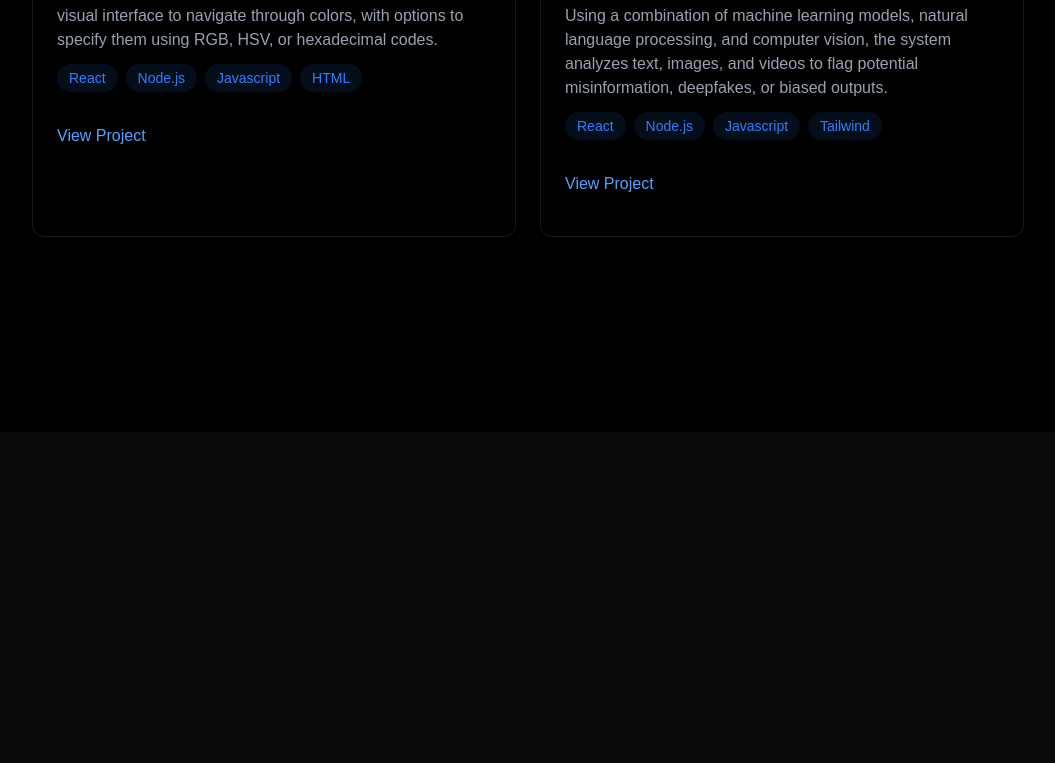
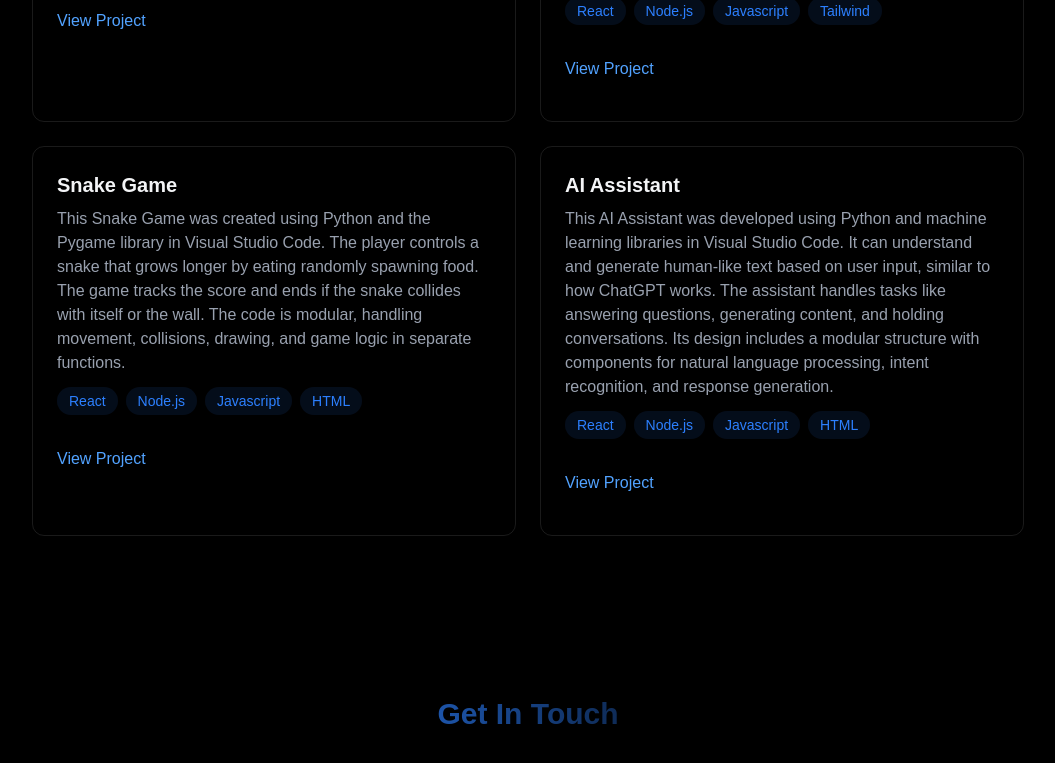
Before and after one commit to ch-focus/CHARLES_PORTFOLIO, a React (Vite) app: page / in a window 1280 px wide. Shown: the part 2000-2763 px from the top of the page, without its empty margins (112-1167 px from the left). Before the commit the page ends 2432 px from the top, so only its background shows below. Built offline with nearby package versions, Linux system fonts and the light colour scheme.

Commit message:
added new file

```diff
--- a/src/App.jsx
+++ b/src/App.jsx
@@ -7,6 +7,7 @@
 import { Home } from "./components/sections/Home";
 import { About } from "./components/sections/About";
 import { Projects } from "./components/sections/Projects";
+import { Contact } from "./components/sections/Contact";
 
 
 function App() {
@@ -24,6 +25,7 @@
        <Home />
        <About />
        <Projects />
+       <Contact />
     </div>
       </>
   );
--- a/src/components/RevealOnScroll.jsx
+++ b/src/components/RevealOnScroll.jsx
@@ -0,0 +1,25 @@
+import { useRef, useEffect } from "react";
+
+export const RevealOnScroll = ({ children }) => {
+    const ref = useRef(null);
+
+    useEffect(() => {
+        const observer = new IntersectionObserver (
+            ([entry]) => {
+            if (entry.isIntersecting) {
+                ref.current.classList.add("visible")
+            }
+        }, {threshold: 0.2, rootMargin: "0px 0px -50px 0px"}
+    );
+
+    if (ref.current) observer.observe(ref.current)
+
+        return () => observer.disconnect(  );
+    });
+
+    return (
+        <div ref={ref} className="reveal">
+            {children}
+        </div>
+    );
+};
--- a/src/components/sections/About.jsx
+++ b/src/components/sections/About.jsx
@@ -1,3 +1,5 @@
+import { RevealOnScroll } from "../RevealOnScroll";
+
 export const About = () => {
     const frontendSkills = [
         "React",
@@ -20,6 +22,7 @@
       id="about"
       className="min-h-screen flex items-center justify-center py-20"
  >
+    <RevealOnScroll>
      <div className="max-w-3xl mx-auto px-4">
         <h2 className="text-3xl font-bold mb-8 bg-gradient-to-r from-blue-500 t0-cyan-400 bg-clip-text text-transparent text-center">
             {" "}
@@ -28,7 +31,7 @@
 
            <div className="rounded-xl p-8 border-white/10 border hover:-translate-y-1 transition-all">
              <p className="text-gray-300 mb-6">
-                Passionate developer with expertise in building scalable web
+                I'm a Passionate developer with expertise in building scalable web
                 applications and creating innovative solutions.
              </p>
 
@@ -112,6 +115,7 @@
               </div>
            </div>
      </div>
+     </RevealOnScroll>
     </section>
     );
 };
--- a/src/components/sections/Contact.jsx
+++ b/src/components/sections/Contact.jsx
@@ -0,0 +1,91 @@
+import { RevealOnScroll } from "../RevealOnScroll";
+import emailjs from 'emailjs-com'
+import { useState } from "react";
+
+export const Contact = () => {
+    const [formData, setFormData] = useState({
+        name: "",
+        email: "",
+        message: "",
+    });
+
+    const handleSubmit =(e) => {
+        e.preventDefault()
+
+        emailjs
+        .sendForm(
+            import.meta.env.VITE_SERVICE_ID,
+            import.meta.env.VITE_TEMPLATE_ID,
+            e.target,
+            import.meta.env.VITE_PUBLIC_KEY
+        )
+        .then((result) => {
+            alert("Message Sent!");
+            setFormData({ name: "", email: "", message: "" });
+        })
+        .catch(() => alert("Oops! something went wrong. please try again."));
+    };
+
+    return (
+      <section
+        id="contact"
+        className="min-h screen flex items-center justify-center py-20"
+    >
+        <RevealOnScroll>
+            <div className="px-4 w-150">
+                <h2 className="text-3xl font-bold mb-8 bg-gradient-to-r from-blue-500 t0-cyan-400 bg-clip-text text-transparent text-center">
+                    {" "}
+                     Get In Touch
+                 </h2>
+                <form className="space-y-6" onSubmit={handleSubmit}>
+                    <div className="relative">
+                        <input
+                        type="text"
+                        id="name"
+                        name="name"
+                        required
+                        value={formData.name}
+                        className="w-full bg-white/5 border border-white/10 rounded px-4 py-3 text-white transition focus:outline-none focus:border-blue-500 focus:bg-blue-500/5"
+                        placeholder="Name..."
+                        onChange={(e) => setFormData({...formData, name: e.target.value})}
+                        />
+                    </div>
+
+                    <div className="relative">
+                        <input
+                        type="email"
+                        id="email"
+                        name="email"
+                        required
+                        value={formData.email}
+                        className="w-full bg-white/5 border border-white/10 rounded px-4 py-3 text-white transition focus:outline-none focus:border-blue-500 focus:bg-blue-500/5"
+                        placeholder="example@gmail.com"
+                        onChange={(e) => setFormData({...formData, email: e.target.value})}
+                        />
+                    </div>
+
+                    <div className="relative">
+                        <textarea
+                        id="message"
+                        name="message"
+                        required
+                        value={formData.message}
+                        rows={5}
+                        className="w-full bg-white/5 border border-white/10 rounded px-4 py-3 text-white transition focus:outline-none focus:border-blue-500 focus:bg-blue-500/5"
+                        placeholder="Your Message..."
+                        onChange={(e) => setFormData({...formData, message: e.target.value})}
+                        />
+                    </div>
+
+                    <button
+                     type="submit"
+                     className="w-full bg-blue-500 text-white py-3 px-6 rounded font-medium transition relative overflow-hidden hover:-translate-y-0.5 hover:shadow-[0_0_15px_rgba(59,130,246,0.4)]"
+                    >
+                        Send Message
+                    </button>
+                </form>
+            </div>
+        </RevealOnScroll>
+        </section>
+    );
+};
--- a/src/components/sections/Home.jsx
+++ b/src/components/sections/Home.jsx
@@ -1,9 +1,12 @@
+import { RevealOnScroll } from "../RevealOnScroll";
+
 export const Home = () => {
     return (
         <section
             id="home"
             className="min-h-screen flex items-center justify-center relative"
         >
+            <RevealOnScroll>
             <div className="text-center z-10 px-4 ">
                 <h1 className="text-5xl md:text-7xl font-bold mb-6 bg-gradient-to-r from-blue-500 to-cyan-400 bg-clip-text text-transparent leading-right">
                     Hey, I'm charles Tech*
@@ -30,6 +33,7 @@
                       </a>
                 </div>
             </div>
+            </RevealOnScroll>
         </section>
     );
 };
--- a/src/components/sections/Projects.jsx
+++ b/src/components/sections/Projects.jsx
@@ -1,9 +1,12 @@
+import { RevealOnScroll } from "../RevealOnScroll";
+
 export const Projects = () => {
     return (
         <section
             id="projects"
             className="min-h-screen flex items-center justify-center py-20"
         >
+            <RevealOnScroll>
             <div className="max-w-5xl mx-auto px-4">
                 <h2 className="text-3xl font-bold mb-8 bg-gradient-to-r from-blue-500 t0-cyan-400 bg-clip-text text-transparent text-center">
                     {" "}
@@ -76,8 +79,75 @@
                         </div>
                     </div>
 
-                </div>
-            </div>
+                    <div className="p-6 rounded-xl border border-white/10 hover:-translate-y-1 hover:border-blue-500/30 hover:shadow-[0_2px_8px_rgba(59,130,246,0.2)] transition ">
+                        <h3 className="text-xl font-bold mb-2"> Snake Game </h3>
+                        <p className="text-gray-400 mb-3">
+                           This Snake Game was created using Python and the Pygame library in Visual Studio Code.
+                           The player controls a snake that grows longer by eating randomly spawning food.
+                           The game tracks the score and ends if the snake collides with itself or the wall.
+                           The code is modular, handling movement, collisions, drawing, and game logic in separate functions.
+                        </p>
+                        <div className="flex flex-wrap gap-2 mb-4">
+                            {["React", "Node.js", "Javascript", "HTML"].map((tech, key) => (
+                                <span
+                                    key={key}
+                                    className="bg-blue-500/10 text-blue-500 py-1 px-3 rounded-full text-sm hover:bg-blue-500/20
+                                            hover:shadow-[0_2px_8px_rgba(59,130,246,0.1)] transition-all
+                            "
+                                >
+                                    {tech}
+
+                                </span>
+                            ))}
+                        </div>
+
+                        <div className="flex justify-between items-center">
+                            <a
+                                href="#"
+                                className="text-blue-400 hover:text-blue-300 transition-colors my-4"
+                            >
+                                {" "}
+                                View Project  {" "}
+                            </a>
+                        </div>
+                    </div>
+
+                    <div className="p-6 rounded-xl border border-white/10 hover:-translate-y-1 hover:border-blue-500/30 hover:shadow-[0_2px_8px_rgba(59,130,246,0.2)] transition ">
+                        <h3 className="text-xl font-bold mb-2"> AI Assistant </h3>
+                        <p className="text-gray-400 mb-3">
+                           This AI Assistant was developed using Python and machine learning libraries in Visual Studio Code.
+                           It can understand and generate human-like text based on user input, similar to how ChatGPT works.
+                           The assistant handles tasks like answering questions, generating content, and holding conversations.
+                           Its design includes a modular structure with components for natural language processing, intent recognition, and response generation.
+                         </p>
+                         <div className="flex flex-wrap gap-2 mb-4">
+                            {["React", "Node.js", "Javascript", "HTML"].map((tech, key) => (
+                                <span
+                                    key={key}
+                                    className="bg-blue-500/10 text-blue-500 py-1 px-3 rounded-full text-sm hover:bg-blue-500/20
+                                            hover:shadow-[0_2px_8px_rgba(59,130,246,0.1)] transition-all
+                            "
+                                >
+                                    {tech}
+
+                                </span>
+                            ))}
+                        </div>
+
+                        <div className="flex justify-between items-center">
+                            <a
+                                href="#"
+                                className="text-blue-400 hover:text-blue-300 transition-colors my-4"
+                            >
+                                {" "}
+                                View Project  {" "}
+                            </a>
+                        </div>
+                    </div>
+
+                    </div>
+                    </div>
+            </RevealOnScroll>
         </section>
     );
 };
--- a/src/index.css
+++ b/src/index.css
@@ -27,10 +27,10 @@
 
   @keyframes loading {
     0% {
-      transform: translatex(-100%)
+      transform: translateX(-100%)
     }
     100% {
-      transform: translatex(250%)
+      transform: translateX(250%)
     }
   }
 
@@ -38,3 +38,14 @@
     animation: loading 0.8s ease infinite;
   }
 }
+
+.reveal {
+  opacity: 0;
+  transform: translateY(20px);
+  transition: opacity 0.7s ease, transform 0.7s ease;
+}
+
+.reveal.visible {
+  opacity: 1;
+  transform: translateY(0);
+}
```
Also changed, not shown: 1 other file (tests, documents, lock files or other folders).
